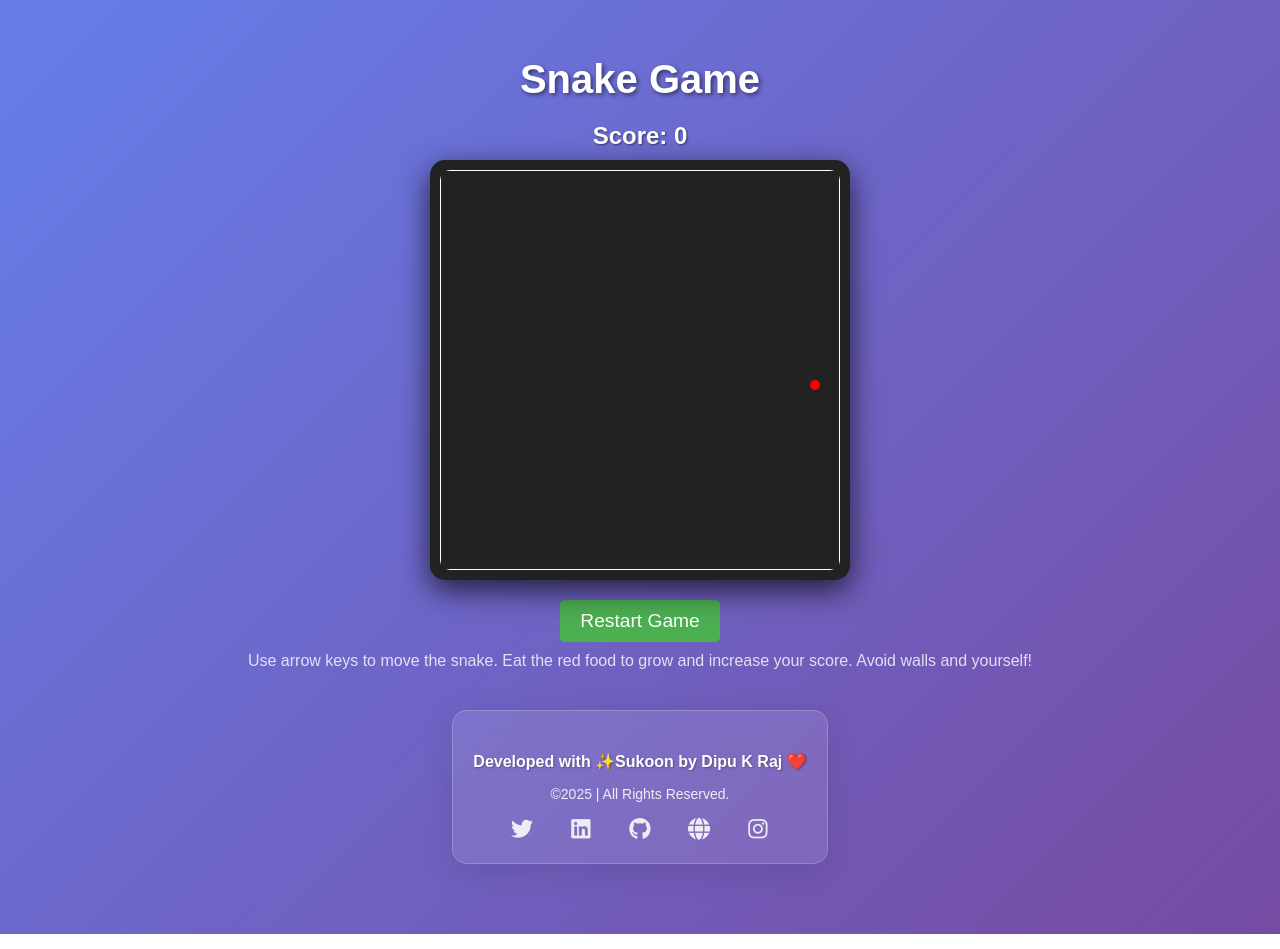
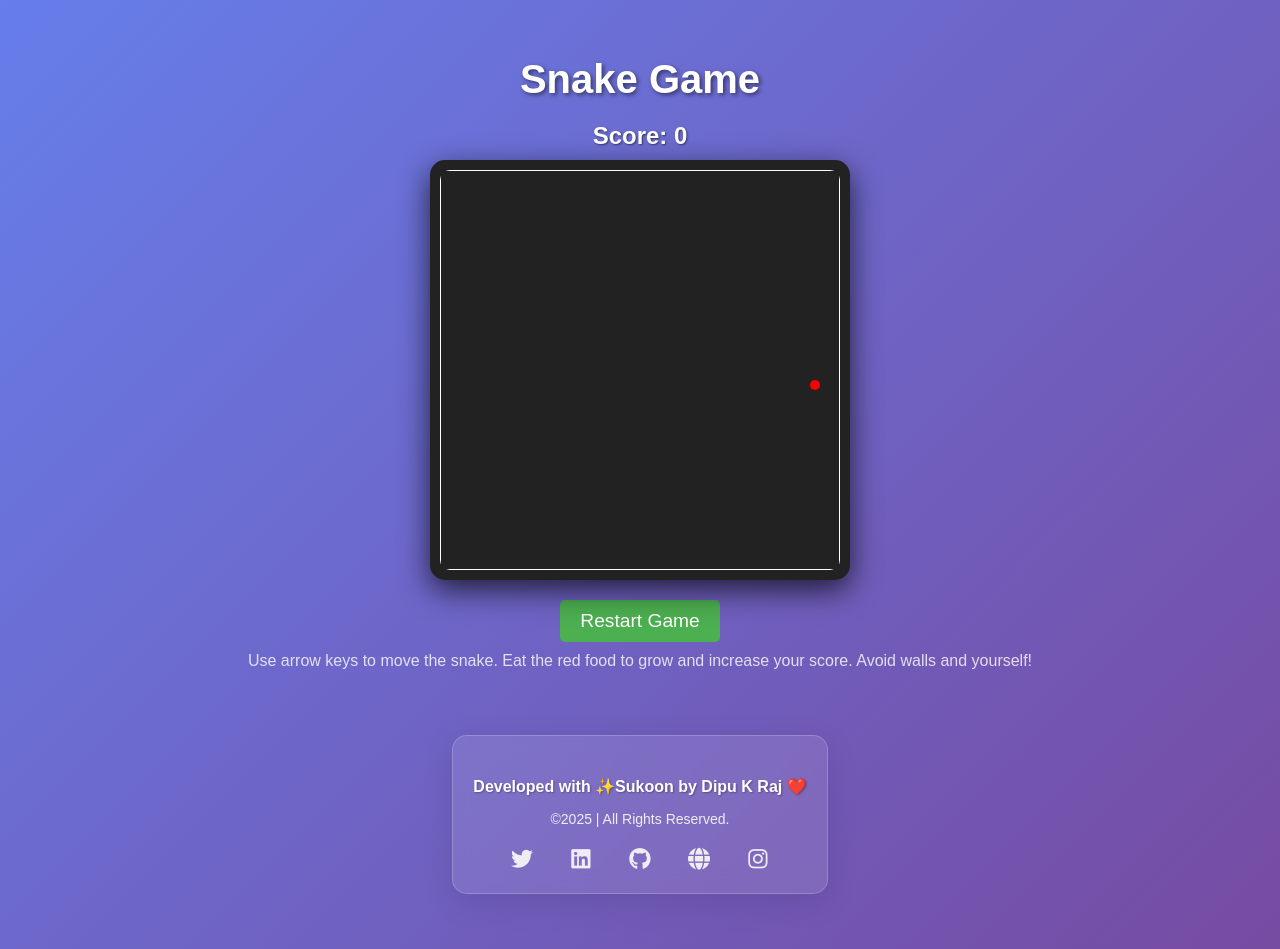
Before and after one commit to dipukraj/Game-Snake-, a plain HTML site: page index.html in a window 1280 px wide. Drawn offline with Linux system fonts and the light colour scheme.

Commit message:
UPLOADED

```diff
--- a/index.html
+++ b/index.html
@@ -76,8 +76,9 @@
 
     footer {
       text-align: center;
-      margin-top: auto;
-      padding: 20px 0;
+      margin-top: 40px;
+      margin-bottom: 0px;
+      padding: 5px;
       color: #efecf3;
       font-size: 14px;
       user-select: none;
@@ -111,7 +112,7 @@
       justify-content: center;
       align-items: center;
       gap: 15px;
-      margin-top: 15px;
+      margin-top: 20px;
     }
 
     footer .social-icons a {
```
